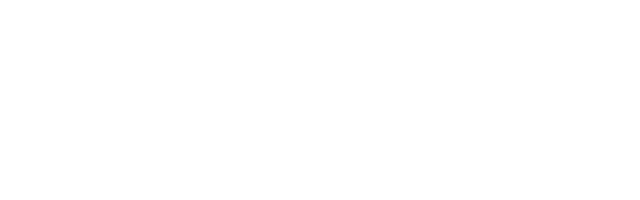
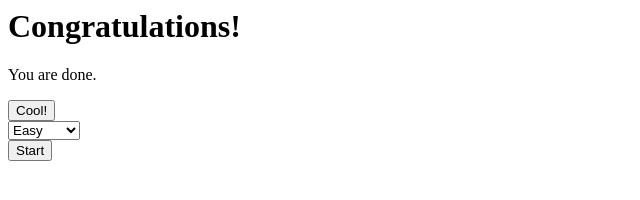
Before and after one commit to Nagehan1/fast-projects, a plain HTML site: page maze_game/maze.html in a window 1280 px wide. Shown: the whole page, without its empty margins (0-640 px from the left). Drawn offline with nearby package versions, Linux system fonts and the light colour scheme; some packages are replaced by stand-ins of ours; a script that the page names is missing.

Commit message:
maze html

```diff
--- a/maze_game/maze.html
+++ b/maze_game/maze.html
@@ -1,12 +1,35 @@
-<!DOCTYPE html>
-<html lang="en">
+<html lang="en-GB">
 <head>
-    <meta charset="UTF-8">
-    <meta http-equiv="X-UA-Compatible" content="IE=edge">
-    <meta name="viewport" content="width=device-width, initial-scale=1.0">
-    <title>Document</title>
-</head>
-<body>
-
-</body>
+  <meta charset="utf-8">
+  <body>
+    <div id="gradient"></div>
+    <div id="page">
+      <div id="Message-Container">
+        <div id="message">
+          <h1>Congratulations!</h1>
+          <p>You are done.</p>
+          <p id="moves"></p>
+          <input id="okBtn" type="button" onclick="toggleVisablity('Message-Container')" value="Cool!" />
+        </div>
+      </div>
+      <div id="menu">
+        <div class="custom-select">
+          <select id="diffSelect">
+                    <option value="10">Easy</option>
+                    <option value="15">Medium</option>
+                    <option value="25">Hard</option>
+                    <option value="38">Extreme</option>
+                </select>
+        </div>
+        <input id="startMazeBtn" type="button" onclick="makeMaze()" value="Start" />
+      </div>
+      <div id="view">
+        <div id="mazeContainer">
+          <canvas id="mazeCanvas" class="border" height="1100" width="1100"></canvas>
+        </div>
+      </div>
+    </div>
+    <script type="text/javascript" src="https://cdnjs.cloudflare.com/ajax/libs/jquery/3.3.1/jquery.min.js"></script>
+    <script type="text/javascript" src="https://cdnjs.cloudflare.com/ajax/libs/jquery.touchswipe/1.6.18/jquery.touchSwipe.min.js"></script>
+  </body>
 </html>
```
